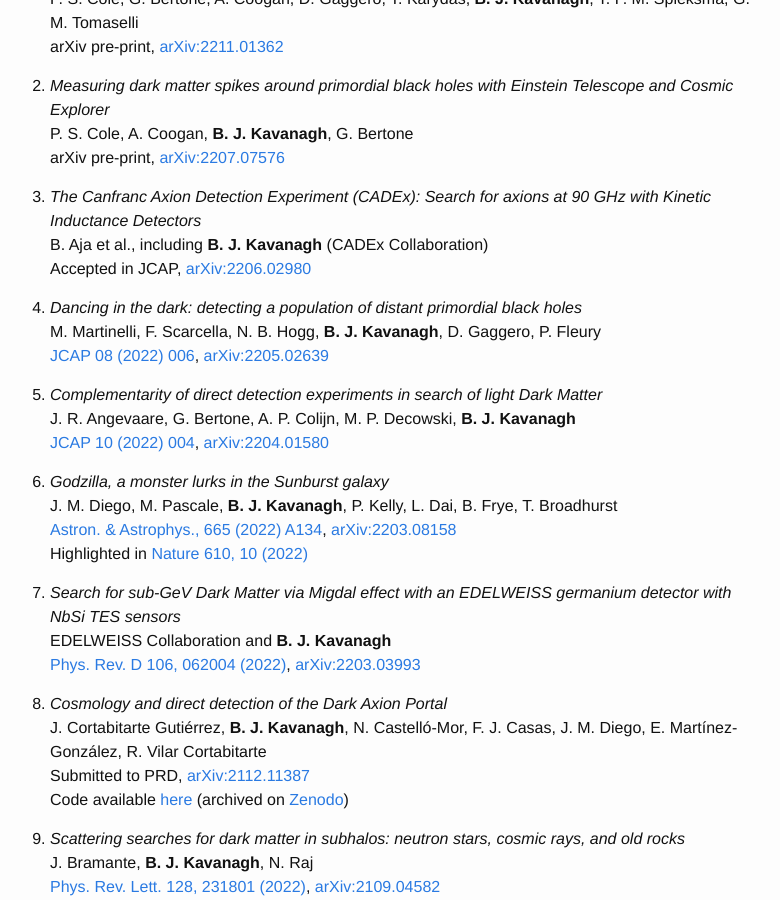
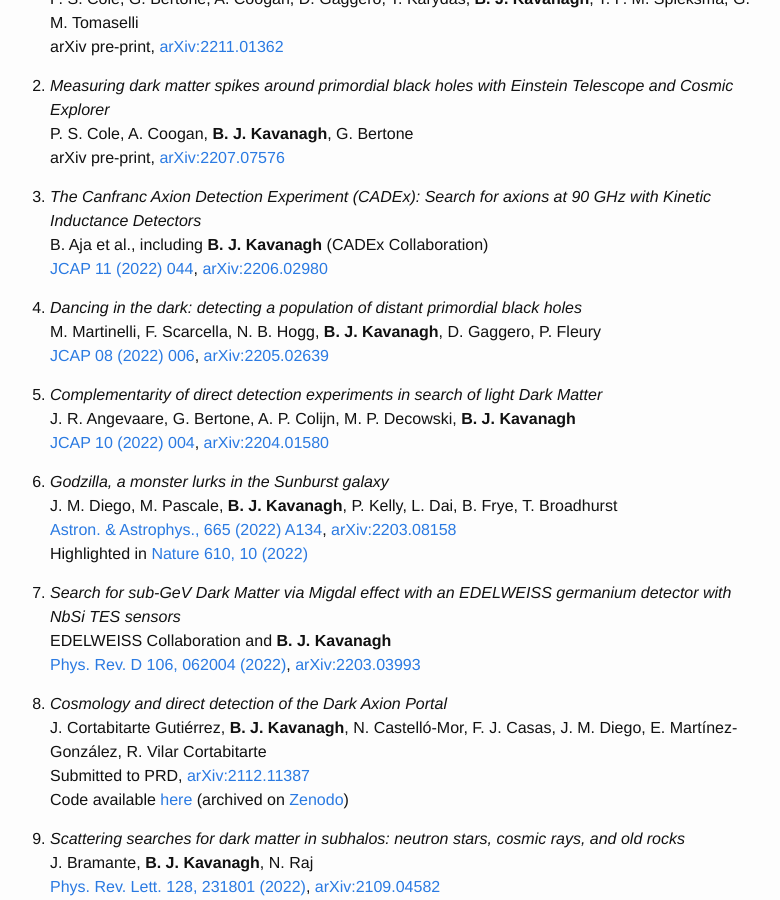
Before and after one commit to bradkav/bradkav.github.io, a Jekyll site: the page built from publications.md, in a window 1280 px wide and 900 px high, scrolled down 401 px. Shown: the whole window, without its empty margins (250-1030 px from the left). Built offline with Jekyll 4.4.1, drawn with Linux system fonts in a browser that asks for light colours.

```diff
--- a/publications.md
+++ b/publications.md
@@ -30,7 +30,7 @@
 
 2. *The Canfranc Axion Detection Experiment (CADEx): Search for axions at 90 GHz with Kinetic Inductance Detectors*
 B. Aja et al., including **B. J. Kavanagh** (CADEx Collaboration)
-Accepted in JCAP, [arXiv:2206.02980](https://arxiv.org/abs/2206.02980)
+[JCAP 11 (2022) 044](http://doi.org/10.1088/1475-7516/2022/11/044), [arXiv:2206.02980](https://arxiv.org/abs/2206.02980)
 
 2. *Dancing in the dark: detecting a population of distant primordial black holes*
 M. Martinelli, F. Scarcella, N. B. Hogg, **B. J. Kavanagh**, D. Gaggero, P. Fleury
```
Also changed, not shown: 2 other files.
